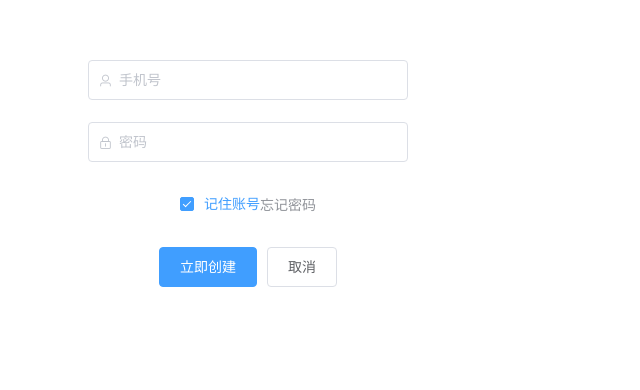
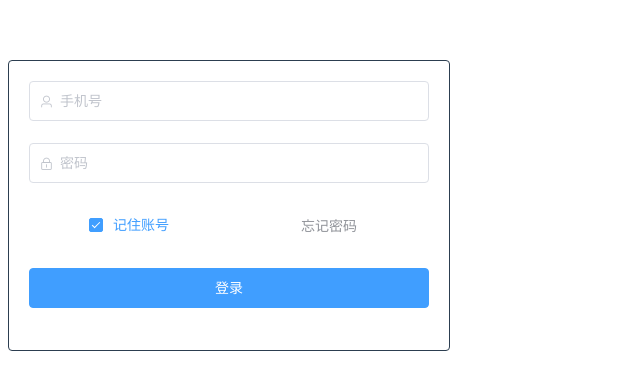
Before and after one commit to BruceAKABear/iot-admin, a Vue app: page /#/login in a window 1280 px wide. Shown: the top 390 px of the page, without its empty margins (0-640 px from the left). Built offline with nearby package versions, Linux system fonts and the light colour scheme.

Commit message:
修改登录页面

```diff
--- a/src/plugins/element.js
+++ b/src/plugins/element.js
@@ -1,5 +1,5 @@
 import Vue from 'vue'
-import { Button, Checkbox, Form, FormItem, Input, Link } from 'element-ui'
+import { Button, Checkbox, Col, Form, FormItem, Input, Link, Row } from 'element-ui'
 
 Vue.use(Button)
 Vue.use(Form)
@@ -7,3 +7,5 @@ Vue.use(FormItem)
 Vue.use(Input)
 Vue.use(Checkbox)
 Vue.use(Link)
+Vue.use(Row)
+Vue.use(Col)
--- a/src/views/Login.vue
+++ b/src/views/Login.vue
@@ -3,7 +3,7 @@
   <div class="login-main">
     <div class="login-form">
       <!--登录表单-->
-      <el-form ref="form" :model="form" label-width="80px">
+      <el-form ref="form" :model="form">
         <el-form-item>
           <el-input
             placeholder="手机号"
@@ -17,12 +17,17 @@
             v-model="form.password"></el-input>
         </el-form-item>
         <el-form-item>
-          <el-checkbox v-model="checked">记住账号</el-checkbox>
-          <el-link type="info">忘记密码</el-link>
+          <el-row>
+            <el-col :span="12">
+              <el-checkbox v-model="checked">记住账号</el-checkbox>
+            </el-col>
+            <el-col :span="12">
+              <el-link type="info">忘记密码</el-link>
+            </el-col>
+          </el-row>
         </el-form-item>
         <el-form-item>
-          <el-button type="primary" @click="onSubmit">立即创建</el-button>
-          <el-button>取消</el-button>
+          <el-button type="primary" class="form-btn" @click="onSubmit">登录</el-button>
         </el-form-item>
       </el-form>
     </div>
@@ -56,6 +61,9 @@ export default {
   },
   methods: {
 
+    onSubmit () {
+    },
+
     doSubmit (formName) {
     },
     setSubmitBtnState (isLoading) {
@@ -83,5 +91,13 @@ export default {
 
   .login-form {
     width: 400px;
+    border: solid 1px;
+    border-radius: 4px;
+    padding: 20px;
+
+  }
+
+  .form-btn {
+    width: 100%;
   }
 </style>
```
